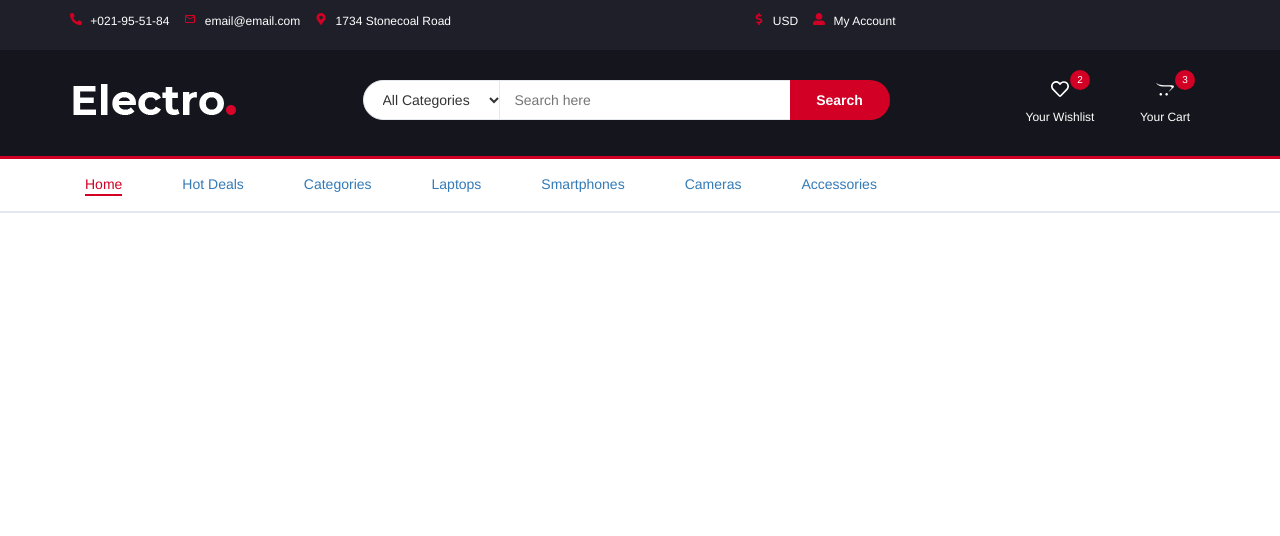
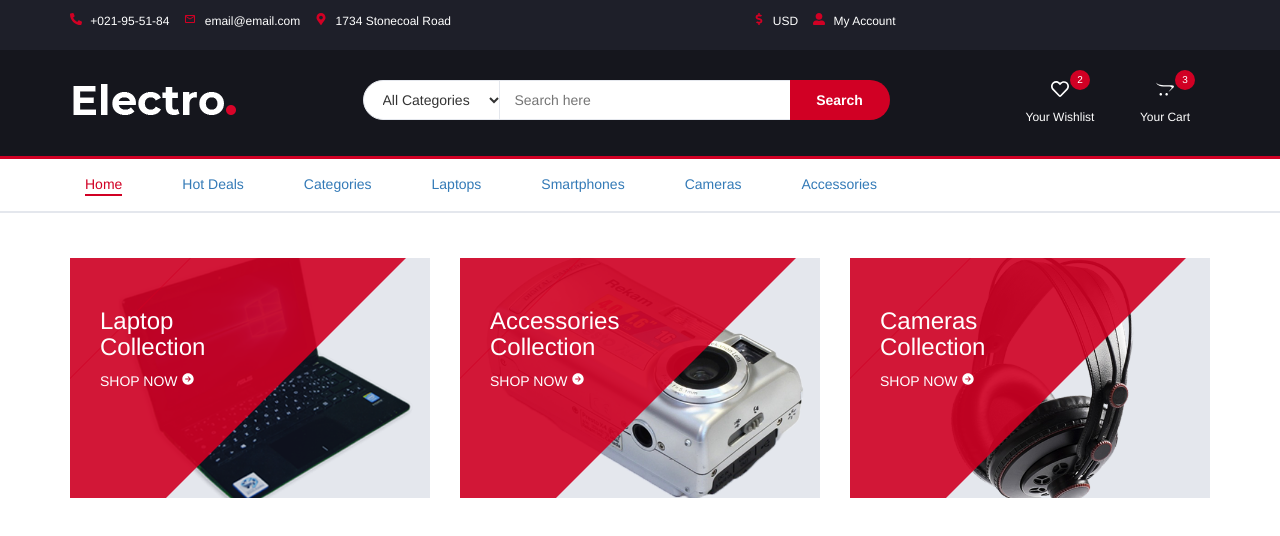
Before and after one commit to hasanhabib16011998/ecommerce_app, a React (Vite) app in the folder frontend/: page / in a window 1280 px wide. Shown: the top 536 px of the page. Built offline with nearby package versions, Linux system fonts and the light colour scheme.

Commit message:
added sales section

```diff
--- a/frontend/src/App.css
+++ b/frontend/src/App.css
@@ -702,9 +702,7 @@ textarea.input {
   .main-nav>li {
     display: block;
     float: none;
-  }
-  .main-nav>li+li {
-    margin-left: 0px;
+    margin-left: 20px;
   }
   .main-nav>li>a {
     padding: 15px;
--- a/frontend/src/App.tsx
+++ b/frontend/src/App.tsx
@@ -1,12 +1,14 @@
 import './App.css';
 import 'bootstrap/dist/css/bootstrap.min.css';
 import Header from './components/header/Header';
+import ShopSection from './components/ShopSection';
 
 function App() {
 
   return (
     <>
     <Header/>
+    <ShopSection/>
     </>
   )
 }
--- /dev/null
+++ b/frontend/src/components/ShopSection.tsx
@@ -0,0 +1,67 @@
+import React from "react";
+import shop01 from '../assets/shop01.png';
+import shop02 from '../assets/shop02.png';
+import shop03 from '../assets/shop03.png';
+import { IoArrowForwardCircleSharp } from "react-icons/io5";
+
+
+type ShopItem = {
+  imgSrc: string;
+  imgAlt: string;
+  title: string;
+  link: string;
+};
+
+const shopItems: ShopItem[] = [
+  {
+    imgSrc: `${shop01}`,
+    imgAlt: "Laptops",
+    title: "Laptop\nCollection",
+    link: "#",
+  },
+  {
+    imgSrc: `${shop02}`,
+    imgAlt: "Accessories",
+    title: "Accessories\nCollection",
+    link: "#",
+  },
+  {
+    imgSrc: `${shop03}`,
+    imgAlt: "Cameras",
+    title: "Cameras\nCollection",
+    link: "#",
+  },
+];
+
+const ShopSection: React.FC = () => (
+  <div className="section">
+    <div className="container">
+      <div className="row">
+        {shopItems.map((item, idx) => (
+          <div className="col-md-4 col-xs-6" key={idx}>
+            <div className="shop">
+              <div className="shop-img">
+                <img src={item.imgSrc} alt={item.imgAlt} />
+              </div>
+              <div className="shop-body">
+                <h3>
+                  {item.title.split("\n").map((line, i) => (
+                    <React.Fragment key={i}>
+                      {line}
+                      {i === 0 && <br />}
+                    </React.Fragment>
+                  ))}
+                </h3>
+                <a href={item.link} className="cta-btn">
+                  Shop now <i><IoArrowForwardCircleSharp/></i>
+                </a>
+              </div>
+            </div>
+          </div>
+        ))}
+      </div>
+    </div>
+  </div>
+);
+
+export default ShopSection;
```
